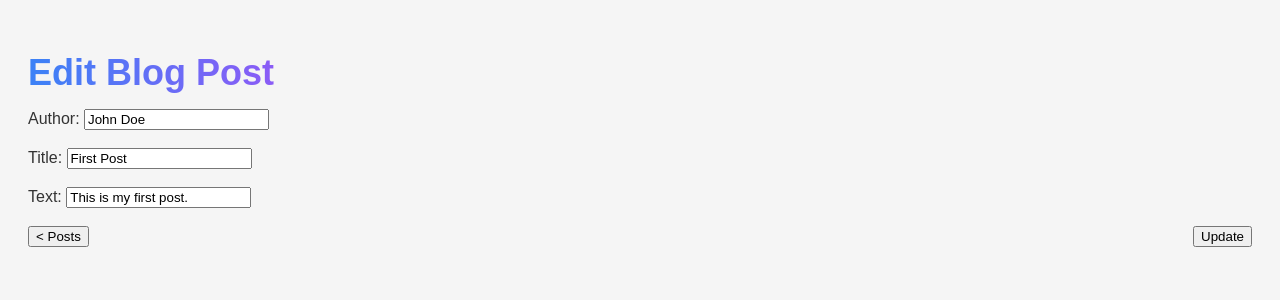
After one commit to EvolveTo/Masterblog, a Flask app: page /update/1 in a window 1280 px wide. The commit adds this page. Shown: the top 300 px of the page. Run offline with Flask 3, Linux system fonts and the light colour scheme.

Commit message:
Update_Route

```diff
--- a/app.py
+++ b/app.py
@@ -4,48 +4,102 @@ import json
 app = Flask(__name__)
 
 
+def read_posts(posts_file='posts.json'):
+    with open(posts_file, 'r', encoding='utf-8') as datei:
+        blog_posts = json.load(datei)
+    return blog_posts
+
+
+def write_posts(blog_posts, posts_file='posts.json'):
+    with open(posts_file, 'w', encoding='utf-8') as datei:
+        json.dump(blog_posts, datei, indent=4, ensure_ascii=False)
+
+
+def fetch_post_by_id(post_id):
+    post = next((i for i in read_posts() if i["id"] == post_id), None)
+    return post
+
+
+def request_post(post_id=""):
+    author = request.form.get('author')
+    title = request.form.get('title')
+    content = request.form.get('content')
+
+    if not author or not title or not content:
+        errors = []
+        if not author:
+            errors.append(f'Author: "{author}" denied')
+        if not title:
+            errors.append(f'Title: "{title}" denied')
+        if not content:
+            errors.append(f'Text: "{content}" denied')
+        return errors
+
+    if not post_id:
+        blog_posts = read_posts()
+        post_id = max(p["id"] for p in blog_posts) + 1 if blog_posts else 1
+
+    post = {
+        "id": post_id,
+        "author": author,
+        "title": title,
+        "content": content}
+    return post
+
+
 @app.route('/')
 def index():
-    with open('posts.json', 'r', encoding='utf-8') as datei:
-        blog_posts = json.load(datei)
-    return render_template('index.html', posts=blog_posts)
+    return render_template('index.html', posts=read_posts())
 
 
 @app.route('/add', methods=['GET', 'POST'])
 def add():
     if request.method == 'POST':
+        new_post = request_post()
+        if isinstance(new_post, list):
+            return render_template('add.html', errors=new_post)
 
-        author = request.form.get('author')
-        title = request.form.get('title')
-        content = request.form.get('content')
+        blog_posts = read_posts()
+        blog_posts.append(new_post)
+        write_posts(blog_posts)
+        return redirect(url_for('index'))
+    return render_template('add.html')
 
-        if  author and  title and  content: # or not isinstance(author,str)
-            with open('posts.json', 'r', encoding='utf-8') as datei:
-                blog_posts = json.load(datei)
-            new_id = max(p["id"] for p in blog_posts) + 1 if blog_posts else 1
 
-            new_posts = {
-                "id": new_id,
-                "author": author,
-                "title": title,
-                "content": content
-            }
-            blog_posts.append(new_posts)
+@app.route("/delete/<int:post_id>", methods=["POST"])
+def delete_post(post_id):
+    post = fetch_post_by_id(post_id)
+    if post:
+        blog_posts = read_posts()
+        blog_posts.remove(post)
+        write_posts(blog_posts)
+    return redirect(url_for('index'))
 
-            with open('posts.json', 'w', encoding='utf-8') as datei:
-                json.dump(blog_posts, datei, indent=4, ensure_ascii=False)
-            return redirect(url_for('index'))
-        else:
-            errors = []
-            if not author:
-                errors.append(f'Author: "{author}" denied')
-            if not title:
-                errors.append(f'Title: "{title}" denied')
-            if not content:
-                errors.append(f'Text: "{content}" denied')
-            return render_template('add.html', errors=errors)
 
-    return render_template('add.html')
+@app.route('/update/<int:post_id>', methods=['GET', 'POST'])
+def update(post_id):
+    post = fetch_post_by_id(post_id)
+    if post is None:
+        # Post not found
+        return "Post not found", 404
+
+    if request.method == 'POST':
+        post = fetch_post_by_id(post_id)
+        blog_posts = read_posts()
+        blog_posts.remove(post)
+        new_post = request_post(post_id)
+        if isinstance(new_post, list):
+            return render_template('update.html', errors=new_post)
+
+        blog_posts.append(new_post)
+        write_posts(blog_posts)
+        return redirect(url_for('index'))
+
+    return render_template('update.html', post=post)
+
+
+
+
 
 
 
--- a/posts.json
+++ b/posts.json
@@ -1,11 +1,56 @@
 [
-    {"id": 1, "author": "John Doe", "title": "First Post", "content": "This is my first post."},
-    {"id": 2, "author": "Jane Doe", "title": "Second Post", "content": "This is another post."},
-    {"id": 3, "author": "Peter Parker", "title": "Hello World", "content": "First Post"},
-    {"id": 4, "author": "Mary Jane Watson", "title": "Me Too", "content": "Second Post"},
-    {"id": 5, "author": "Ben Parker", "title": "Words to Live By", "content": "With great power comes great responsibility"},
-    {"id": 6, "author": "Tony Stark", "title": "Lab Update", "content": "Just finished a new invention in the lab"},
-    {"id": 7, "author": "Betty Brant", "title": "Coffee Break", "content": "Anyone up for coffee at the Daily Bugle?"},
-    {"id": 8, "author": "Harry Osborn", "title": "Learning Flask", "content": "Flask APIs are fun to build"},
-    {"id": 9, "author": "J. Jonah Jameson", "title": "Urgent Request", "content": "Need photos of Spider-Man, ASAP!"}
+    {
+        "id": 1,
+        "author": "John Doe",
+        "title": "First Post",
+        "content": "This is my first post."
+    },
+    {
+        "id": 2,
+        "author": "Jane Doe",
+        "title": "Second Post",
+        "content": "This is another post."
+    },
+    {
+        "id": 4,
+        "author": "Mary Jane Watson",
+        "title": "Me Too",
+        "content": "Second Post"
+    },
+    {
+        "id": 5,
+        "author": "Ben Parker",
+        "title": "Words to Live By",
+        "content": "With great power comes great responsibility"
+    },
+    {
+        "id": 6,
+        "author": "Tony Stark",
+        "title": "Lab Update",
+        "content": "Just finished a new invention in the lab"
+    },
+    {
+        "id": 7,
+        "author": "Betty Brant",
+        "title": "Coffee Break",
+        "content": "Anyone up for coffee at the Daily Bugle?"
+    },
+    {
+        "id": 8,
+        "author": "Harry Osborn",
+        "title": "Learning Flask",
+        "content": "Flask APIs are fun to build"
+    },
+    {
+        "id": 9,
+        "author": "J. Jonah Jameson",
+        "title": "Urgent Request",
+        "content": "Need photos of Spider-Man, ASAP!"
+    },
+    {
+        "id": 3,
+        "author": "Peter Parker",
+        "title": "Hello World",
+        "content": "First Post."
+    }
 ]
--- a/static/style.css
+++ b/static/style.css
@@ -27,18 +27,32 @@ h1 {
 }
 
 .text-gradient {
-    display: inline-block;
-    font-size: 22px;
+    display: block;
+    width: fit-content;
     font-weight: bold;
     text-decoration: none;
     background: linear-gradient(90deg, #3b82f6, #8b5cf6);
     -webkit-background-clip: text;
     -webkit-text-fill-color: transparent;
-    transition: opacity 0.2s ease, transform 0.1s ease;
-    margin-bottom: 20px;
 }
 
-.text-gradient:hover {
+h1.text-gradient {
+    font-size: 36px;
+    margin-bottom: 15px;
+}
+
+a.text-gradient {
+    font-size: 22px;
+    margin-bottom: 20px;
+    transition: opacity 0.2s ease, transform 0.1s ease;
+}
+
+a.text-gradient:hover {
     opacity: 0.75;
     transform: translateY(-1px);
 }
+
+.row {
+    display: flex;
+    justify-content: space-between;
+}
--- /dev/null
+++ b/templates/update.html
@@ -0,0 +1,32 @@
+<!DOCTYPE html>
+<html lang="en">
+<head>
+    <meta charset="UTF-8">
+    <title>Update Blogpost</title>
+    <link rel="stylesheet" href="{{ url_for('static', filename='style.css') }}">
+</head>
+<body>
+    <h1 class="text-gradient">Edit Blog Post</h1>
+    <form action="{{ url_for('update', post_id=post['id']) }}" method="POST">
+        <label for="author">Author:</label>
+        <input type="text" id="author" name="author" value="{{ post.author }}" required><br><br>
+        <label for="title">Title:</label>
+        <input type="text" id="title" name="title" value="{{ post.title }}" required><br><br>
+        <label for="content">Text:</label>
+        <input type="text" id="content" name="content" value="{{ post.content }}" required><br><br>
+        <div class="row">
+            <a href="/"><button type="button">&lt; Posts</button></a>
+
+            <input type="submit" value="Update">
+        </div>
+
+        {% if errors %}
+            <div style="color: red;">
+                {% for error in errors %}
+                    {{ error }}<br>
+                {% endfor %}
+            </div>
+        {% endif %}
+    </form>
+</body>
+</html>
```
Also changed, not shown: templates/add.html (+5 -2 lines), templates/index.html (+8 -1 lines).
